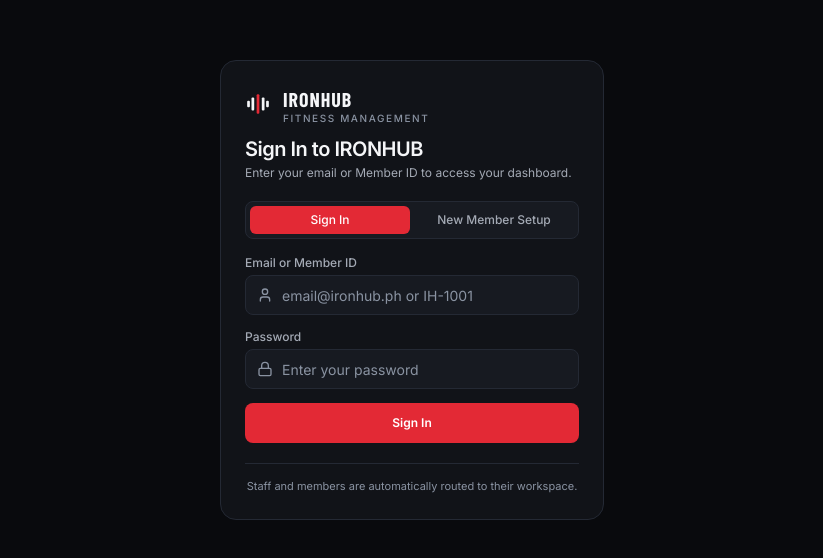
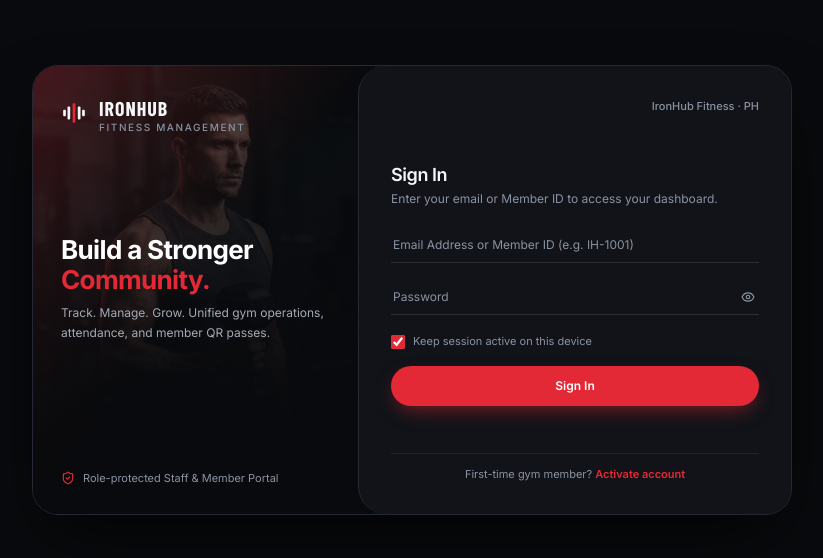
Before and after one commit to ShemCena/IronHub, a Next.js app: page /login in a window 1280 px wide. Shown: the part 110-668 px from the top of the page, without its empty margins (228-1051 px from the left). Built offline with nearby package versions, Linux system fonts and the light colour scheme.

Commit message:
feat: redesign split-panel login card and allow admins to add admin and staff accounts

```diff
--- a/app/(auth)/login/page.tsx
+++ b/app/(auth)/login/page.tsx
@@ -2,9 +2,8 @@
 
 import React, { useState } from "react";
 import { useRouter } from "next/navigation";
-import { Lock, User, AlertCircle } from "lucide-react";
+import { Eye, EyeOff, AlertCircle, ShieldCheck } from "lucide-react";
 import { BrandMark } from "@/components/ui/brand-mark";
-import { cn } from "@/lib/utils";
 
 export default function LoginPage() {
   const router = useRouter();
@@ -12,6 +11,8 @@ export default function LoginPage() {
 
   const [identifier, setIdentifier] = useState("");
   const [password, setPassword] = useState("");
+  const [showPassword, setShowPassword] = useState(false);
+  const [rememberDevice, setRememberDevice] = useState(true);
 
   const [memberCode, setMemberCode] = useState("");
   const [emailOrPhone, setEmailOrPhone] = useState("");
@@ -73,53 +74,69 @@ export default function LoginPage() {
   }
 
   return (
-    <div className="flex min-h-screen items-center justify-center bg-[#090A0D] px-4 py-10">
-      <div className="w-full max-w-sm rounded-2xl border border-[#242934] bg-[#111318] p-6 animate-panel-enter">
-        <div className="mb-5 flex flex-col gap-2">
+    <div className="flex min-h-screen items-center justify-center bg-[#090A0D] px-4 py-8">
+      {/* Compressed Split-Panel Card inspired by reference layout, styled in IRONHUB dark system */}
+      <div className="animate-panel-enter relative flex w-full max-w-[760px] flex-col overflow-hidden rounded-[26px] border border-[#242934] bg-[#0D0F14] shadow-[0_28px_70px_-20px_rgba(0,0,0,0.85)] md:min-h-[450px] md:flex-row">
+        {/* Left Athletic Brand Panel */}
+        <div className="relative flex flex-col justify-between overflow-hidden p-6 md:w-[45%] md:p-7">
+          {/* eslint-disable-next-line @next/next/no-img-element */}
+          <img
+            src="/images/sidebar-athlete.jpg"
+            alt=""
+            aria-hidden="true"
+            className="pointer-events-none absolute inset-0 h-full w-full object-cover object-top opacity-70"
+          />
+          <div
+            className="pointer-events-none absolute inset-0 bg-gradient-to-br from-[#E32935]/30 via-[#090A0D]/75 to-[#090A0D]"
+            aria-hidden="true"
+          />
+          <div
+            className="pointer-events-none absolute inset-0 bg-gradient-to-t from-[#090A0D] via-[#090A0D]/40 to-transparent"
+            aria-hidden="true"
+          />
+
+          <div className="relative z-10">
             <BrandMark />
-          <div className="mt-1">
-            <h1 className="text-xl font-semibold tracking-tight text-[#F5F6F8]">
-              Sign In to IRONHUB
+          </div>
+
+          <div className="relative z-10 mt-8 md:my-auto">
+            <h1 className="text-2xl font-bold leading-[1.15] tracking-tight text-white sm:text-[26px]">
+              Build a Stronger
+              <span className="block text-[#E32935]">Community.</span>
             </h1>
-            <p className="mt-0.5 text-xs text-[#A4AAB5]">
-              Enter your email or Member ID to access your dashboard.
+            <p className="mt-2 text-xs leading-relaxed text-[#A4AAB5]">
+              Track. Manage. Grow. Unified gym operations, attendance, and member QR passes.
             </p>
+          </div>
+
+          <div className="relative z-10 mt-6 hidden items-center gap-2 text-[11px] text-[#8A93A2] md:flex">
+            <ShieldCheck className="h-3.5 w-3.5 text-[#E32935]" />
+            <span>Role-protected Staff &amp; Member Portal</span>
           </div>
         </div>
 
-        <div className="mb-4 grid grid-cols-2 gap-1 rounded-lg border border-[#242934] bg-[#171A21] p-1">
-          <button
-            type="button"
-            onClick={() => {
-              setMode("signin");
-              setError(null);
-            }}
-            className={cn(
-              "rounded-md py-1.5 text-xs font-medium transition-colors",
-              mode === "signin" ? "bg-[#E32935] text-white" : "text-[#A4AAB5] hover:text-white"
-            )}
-          >
-            Sign In
-          </button>
-          <button
-            type="button"
-            onClick={() => {
-              setMode("activate");
-              setError(null);
-            }}
-            className={cn(
-              "rounded-md py-1.5 text-xs font-medium transition-colors",
-              mode === "activate" ? "bg-[#E32935] text-white" : "text-[#A4AAB5] hover:text-white"
-            )}
-          >
-            New Member Setup
-          </button>
+        {/* Right Overlapping Form Panel (matching reference inward curve) */}
+        <div className="relative z-20 flex flex-1 flex-col justify-between bg-[#111318] p-6 md:-ml-4 md:rounded-l-[28px] md:border-l md:border-[#242934] md:p-8">
+          <div className="flex items-center justify-end">
+            <span className="text-[11px] font-medium text-[#8A93A2]">
+              IronHub Fitness · PH
+            </span>
           </div>
+
+          <div className="my-auto py-3">
+            <h2 className="text-lg font-semibold tracking-tight text-[#F5F6F8]">
+              {mode === "signin" ? "Sign In" : "Activate Member Account"}
+            </h2>
+            <p className="mt-0.5 text-xs text-[#8A93A2]">
+              {mode === "signin"
+                ? "Enter your email or Member ID to access your dashboard."
+                : "First-time members: set your password using your Member ID."}
+            </p>
 
             {error && (
               <div
                 role="alert"
-            className="mb-4 flex items-start gap-2 rounded-lg border border-[#F05252]/30 bg-[#F05252]/10 px-3 py-2 text-xs text-[#F05252]"
+                className="mt-3.5 flex items-start gap-2 rounded-lg border border-[#F05252]/30 bg-[#F05252]/10 px-3 py-2 text-xs text-[#F05252]"
               >
                 <AlertCircle className="mt-0.5 h-3.5 w-3.5 shrink-0" />
                 <span>{error}</span>
@@ -127,13 +144,11 @@ export default function LoginPage() {
             )}
 
             {mode === "signin" ? (
-          <form onSubmit={handleSignIn} className="space-y-3.5">
+              <form onSubmit={handleSignIn} className="mt-5 space-y-4">
                 <div>
-              <label htmlFor="identifier" className="mb-1 block text-xs font-medium text-[#A4AAB5]">
-                Email or Member ID
+                  <label htmlFor="identifier" className="sr-only">
+                    Email Address or Member ID
                   </label>
-              <div className="relative">
-                <User className="pointer-events-none absolute left-3 top-1/2 h-4 w-4 -translate-y-1/2 text-[#8A93A2]" />
                   <input
                     id="identifier"
                     type="text"
@@ -141,92 +156,161 @@ export default function LoginPage() {
                     autoComplete="username"
                     value={identifier}
                     onChange={(e) => setIdentifier(e.target.value)}
-                  placeholder="email@ironhub.ph or IH-1001"
-                  className="h-10 w-full rounded-lg border border-[#242934] bg-[#171A21] pl-9 pr-3 text-sm text-[#F5F6F8] placeholder:text-[#8A93A2] focus-visible:border-[#E32935] focus-visible:outline-none"
+                    placeholder="Email Address or Member ID (e.g. IH-1001)"
+                    className="h-9 w-full border-b border-[#292E38] bg-transparent px-0.5 text-xs text-[#F5F6F8] placeholder:text-[#8A93A2] transition-colors focus:border-[#E32935] focus:outline-none"
                   />
                 </div>
-            </div>
 
-            <div>
-              <label htmlFor="password" className="mb-1 block text-xs font-medium text-[#A4AAB5]">
+                <div className="relative">
+                  <label htmlFor="password" className="sr-only">
                     Password
                   </label>
-              <div className="relative">
-                <Lock className="pointer-events-none absolute left-3 top-1/2 h-4 w-4 -translate-y-1/2 text-[#8A93A2]" />
                   <input
                     id="password"
-                  type="password"
+                    type={showPassword ? "text" : "password"}
                     required
                     autoComplete="current-password"
                     value={password}
                     onChange={(e) => setPassword(e.target.value)}
-                  placeholder="Enter your password"
-                  className="h-10 w-full rounded-lg border border-[#242934] bg-[#171A21] pl-9 pr-3 text-sm text-[#F5F6F8] placeholder:text-[#8A93A2] focus-visible:border-[#E32935] focus-visible:outline-none"
+                    placeholder="Password"
+                    className="h-9 w-full border-b border-[#292E38] bg-transparent pr-8 pl-0.5 text-xs text-[#F5F6F8] placeholder:text-[#8A93A2] transition-colors focus:border-[#E32935] focus:outline-none"
                   />
+                  <button
+                    type="button"
+                    onClick={() => setShowPassword((s) => !s)}
+                    className="absolute right-1 top-1/2 -translate-y-1/2 text-[#8A93A2] hover:text-[#F5F6F8]"
+                    aria-label={showPassword ? "Hide password" : "Show password"}
+                  >
+                    {showPassword ? (
+                      <EyeOff className="h-3.5 w-3.5" />
+                    ) : (
+                      <Eye className="h-3.5 w-3.5" />
+                    )}
+                  </button>
                 </div>
+
+                <div className="flex items-center justify-between pt-0.5 text-[11px] text-[#8A93A2]">
+                  <label className="inline-flex cursor-pointer items-center gap-2">
+                    <input
+                      type="checkbox"
+                      checked={rememberDevice}
+                      onChange={(e) => setRememberDevice(e.target.checked)}
+                      className="h-3.5 w-3.5 rounded accent-[#E32935]"
+                    />
+                    <span>Keep session active on this device</span>
+                  </label>
                 </div>
 
                 <button
                   type="submit"
                   disabled={loading}
-              className="mt-1 flex h-10 w-full items-center justify-center rounded-lg bg-[#E32935] px-4 text-xs font-semibold text-white transition-colors duration-150 hover:bg-[#F13A46] disabled:opacity-60"
+                  className="mt-2 flex h-10 w-full items-center justify-center rounded-full bg-[#E32935] px-5 text-xs font-semibold text-white shadow-[0_8px_20px_-6px_rgba(227,41,53,0.55)] transition-all duration-150 hover:bg-[#F13A46] active:scale-[0.99] disabled:opacity-60"
                 >
                   {loading ? "Signing in..." : "Sign In"}
                 </button>
               </form>
             ) : (
-          <form onSubmit={handleActivate} className="space-y-3.5">
+              <form onSubmit={handleActivate} className="mt-5 space-y-3.5">
                 <div>
-              <label className="mb-1 block text-xs font-medium text-[#A4AAB5]">
-                Member ID (from front desk)
+                  <label htmlFor="member-code" className="sr-only">
+                    Member ID
                   </label>
                   <input
+                    id="member-code"
                     required
                     value={memberCode}
                     onChange={(e) => setMemberCode(e.target.value)}
-                placeholder="IH-1001"
-                className="h-10 w-full rounded-lg border border-[#242934] bg-[#171A21] px-3 text-sm text-[#F5F6F8]"
+                    placeholder="Member ID (e.g. IH-1001)"
+                    className="h-9 w-full border-b border-[#292E38] bg-transparent px-0.5 text-xs text-[#F5F6F8] placeholder:text-[#8A93A2] transition-colors focus:border-[#E32935] focus:outline-none"
                   />
                 </div>
+
                 <div>
-              <label className="mb-1 block text-xs font-medium text-[#A4AAB5]">
+                  <label htmlFor="contact-verify" className="sr-only">
                     Registered Email or Phone
                   </label>
                   <input
+                    id="contact-verify"
                     required
                     value={emailOrPhone}
                     onChange={(e) => setEmailOrPhone(e.target.value)}
-                placeholder="juan@ironhub.ph"
-                className="h-10 w-full rounded-lg border border-[#242934] bg-[#171A21] px-3 text-sm text-[#F5F6F8]"
+                    placeholder="Registered Email or Phone"
+                    className="h-9 w-full border-b border-[#292E38] bg-transparent px-0.5 text-xs text-[#F5F6F8] placeholder:text-[#8A93A2] transition-colors focus:border-[#E32935] focus:outline-none"
                   />
                 </div>
-            <div>
-              <label className="mb-1 block text-xs font-medium text-[#A4AAB5]">
-                Create Password (min 8 chars)
+
+                <div className="relative">
+                  <label htmlFor="new-password" className="sr-only">
+                    Create Password
                   </label>
                   <input
-                type="password"
+                    id="new-password"
+                    type={showPassword ? "text" : "password"}
                     required
                     minLength={8}
                     value={newPassword}
                     onChange={(e) => setNewPassword(e.target.value)}
-                placeholder="Choose a password"
-                className="h-10 w-full rounded-lg border border-[#242934] bg-[#171A21] px-3 text-sm text-[#F5F6F8]"
+                    placeholder="Create Password (min 8 characters)"
+                    className="h-9 w-full border-b border-[#292E38] bg-transparent pr-8 pl-0.5 text-xs text-[#F5F6F8] placeholder:text-[#8A93A2] transition-colors focus:border-[#E32935] focus:outline-none"
                   />
+                  <button
+                    type="button"
+                    onClick={() => setShowPassword((s) => !s)}
+                    className="absolute right-1 top-1/2 -translate-y-1/2 text-[#8A93A2] hover:text-[#F5F6F8]"
+                    aria-label={showPassword ? "Hide password" : "Show password"}
+                  >
+                    {showPassword ? (
+                      <EyeOff className="h-3.5 w-3.5" />
+                    ) : (
+                      <Eye className="h-3.5 w-3.5" />
+                    )}
+                  </button>
                 </div>
+
                 <button
                   type="submit"
                   disabled={loading}
-              className="flex h-10 w-full items-center justify-center rounded-lg bg-[#E32935] px-4 text-xs font-semibold text-white hover:bg-[#F13A46] disabled:opacity-60"
+                  className="mt-2 flex h-10 w-full items-center justify-center rounded-full bg-[#E32935] px-5 text-xs font-semibold text-white shadow-[0_8px_20px_-6px_rgba(227,41,53,0.55)] transition-all duration-150 hover:bg-[#F13A46] active:scale-[0.99] disabled:opacity-60"
                 >
-              {loading ? "Activating..." : "Activate Member Dashboard"}
+                  {loading ? "Activating..." : "Activate Account"}
                 </button>
               </form>
             )}
+          </div>
 
-        <p className="mt-5 border-t border-[#242934] pt-3.5 text-center text-[11px] text-[#8A93A2]">
-          Staff and members are automatically routed to their workspace.
-        </p>
+          {/* Bottom Switcher Footer matching reference */}
+          <div className="border-t border-[#20242D] pt-3 text-center text-[11px] text-[#8A93A2]">
+            {mode === "signin" ? (
+              <>
+                First-time gym member?{" "}
+                <button
+                  type="button"
+                  onClick={() => {
+                    setMode("activate");
+                    setError(null);
+                  }}
+                  className="font-semibold text-[#E32935] hover:text-[#F13A46] hover:underline"
+                >
+                  Activate account
+                </button>
+              </>
+            ) : (
+              <>
+                Already have an account?{" "}
+                <button
+                  type="button"
+                  onClick={() => {
+                    setMode("signin");
+                    setError(null);
+                  }}
+                  className="font-semibold text-[#E32935] hover:text-[#F13A46] hover:underline"
+                >
+                  Sign in
+                </button>
+              </>
+            )}
+          </div>
+        </div>
       </div>
     </div>
   );
--- a/app/(dashboard)/settings/page.tsx
+++ b/app/(dashboard)/settings/page.tsx
@@ -579,9 +579,7 @@ export default function SettingsPage() {
             <div>
               <h2 className="text-sm font-semibold text-[#F5F6F8]">Staff Accounts &amp; Roles</h2>
               <p className="text-xs text-[#8A93A2]">
-                {currentUser.role === "OWNER"
-                  ? "As Owner, you can add and manage Admins, Front Desk staff, and Trainers."
-                  : "As Admin, you can add and manage Front Desk staff and Trainers."}
+                Add and manage Administrators, Front Desk staff, and Trainers.
               </p>
             </div>
             {permissions.assignableRoles.length > 0 && (
--- a/lib/permissions/rbac.ts
+++ b/lib/permissions/rbac.ts
@@ -88,10 +88,11 @@ export function assertPermission(role: StaffRole, permission: Permission): void
   }
 }
 
-/** Roles an actor is allowed to create or manage. Nobody can create another Owner. */
+/** Roles an actor is allowed to create or manage. */
 export function getAssignableRoles(actor: StaffRole): StaffRole[] {
-  if (actor === "OWNER") return ["ADMIN", "FRONT_DESK", "TRAINER"];
-  if (actor === "ADMIN") return ["FRONT_DESK", "TRAINER"];
+  if (actor === "OWNER" || actor === "ADMIN") {
+    return ["ADMIN", "FRONT_DESK", "TRAINER"];
+  }
   return [];
 }
 
```
Also changed, not shown: 1 other file (tests, documents, lock files or other folders). Lines whose indentation alone changed are shown as unchanged.
